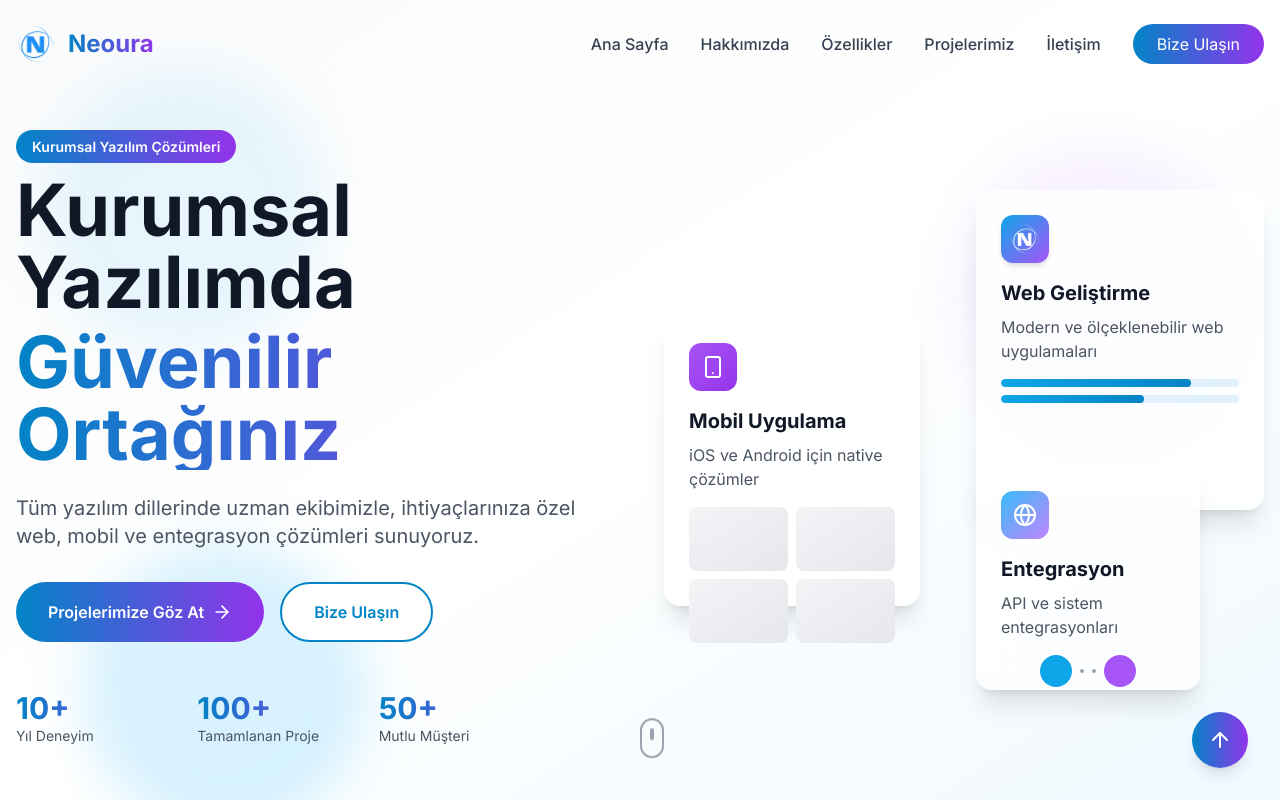
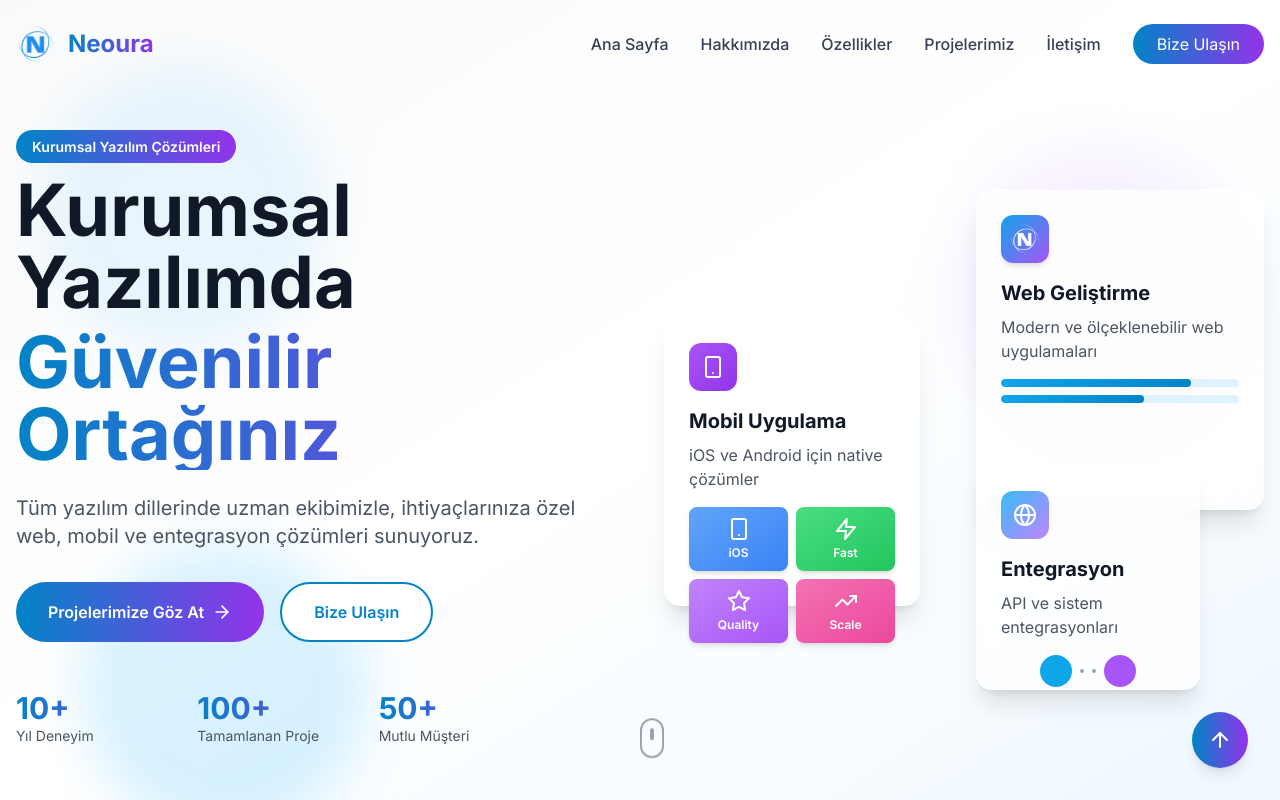
Before and after one commit to fatihdrmaz/neura-web, a Next.js app: page / in a window 1280 px wide. Shown: the top 800 px of the page. Built offline with nearby package versions, Linux system fonts and the light colour scheme.

Commit message:
Add content to mobile app floating cards with icons and labels

```diff
--- a/components/Hero.tsx
+++ b/components/Hero.tsx
@@ -1,6 +1,6 @@
 'use client'
 
-import { ArrowRight, Code, Smartphone, Globe } from 'lucide-react'
+import { ArrowRight, Code, Smartphone, Globe, Zap, Star, Heart, TrendingUp } from 'lucide-react'
 import Image from 'next/image'
 
 const Hero = () => {
@@ -97,12 +97,24 @@ const Hero = () => {
                 <Smartphone className="w-6 h-6 text-white" />
               </div>
               <h3 className="text-xl font-bold mb-2">Mobil Uygulama</h3>
-              <p className="text-gray-600">iOS ve Android için native çözümler</p>
-              <div className="mt-4 grid grid-cols-2 gap-2">
-                <div className="h-16 bg-gradient-to-br from-gray-100 to-gray-200 rounded-lg"></div>
-                <div className="h-16 bg-gradient-to-br from-gray-100 to-gray-200 rounded-lg"></div>
-                <div className="h-16 bg-gradient-to-br from-gray-100 to-gray-200 rounded-lg"></div>
-                <div className="h-16 bg-gradient-to-br from-gray-100 to-gray-200 rounded-lg"></div>
+              <p className="text-gray-600 mb-4">iOS ve Android için native çözümler</p>
+              <div className="grid grid-cols-2 gap-2">
+                <div className="h-16 bg-gradient-to-br from-blue-400 to-blue-500 rounded-lg flex flex-col items-center justify-center shadow-md hover:scale-105 transition-transform cursor-pointer">
+                  <Smartphone className="w-6 h-6 text-white mb-1" />
+                  <span className="text-white text-xs font-semibold">iOS</span>
+                </div>
+                <div className="h-16 bg-gradient-to-br from-green-400 to-green-500 rounded-lg flex flex-col items-center justify-center shadow-md hover:scale-105 transition-transform cursor-pointer">
+                  <Zap className="w-6 h-6 text-white mb-1" />
+                  <span className="text-white text-xs font-semibold">Fast</span>
+                </div>
+                <div className="h-16 bg-gradient-to-br from-purple-400 to-purple-500 rounded-lg flex flex-col items-center justify-center shadow-md hover:scale-105 transition-transform cursor-pointer">
+                  <Star className="w-6 h-6 text-white mb-1" />
+                  <span className="text-white text-xs font-semibold">Quality</span>
+                </div>
+                <div className="h-16 bg-gradient-to-br from-pink-400 to-pink-500 rounded-lg flex flex-col items-center justify-center shadow-md hover:scale-105 transition-transform cursor-pointer">
+                  <TrendingUp className="w-6 h-6 text-white mb-1" />
+                  <span className="text-white text-xs font-semibold">Scale</span>
+                </div>
               </div>
             </div>
 
```
